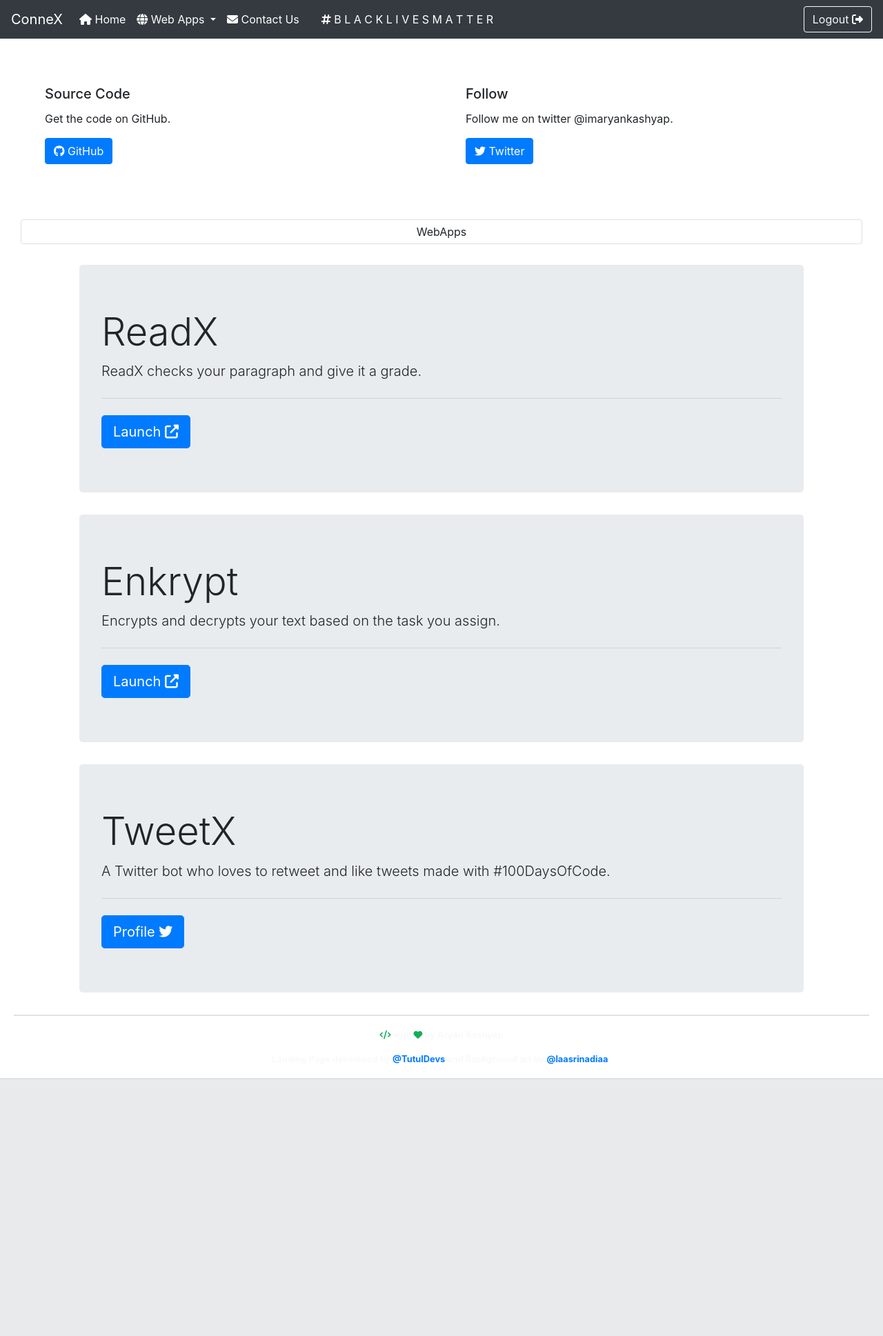
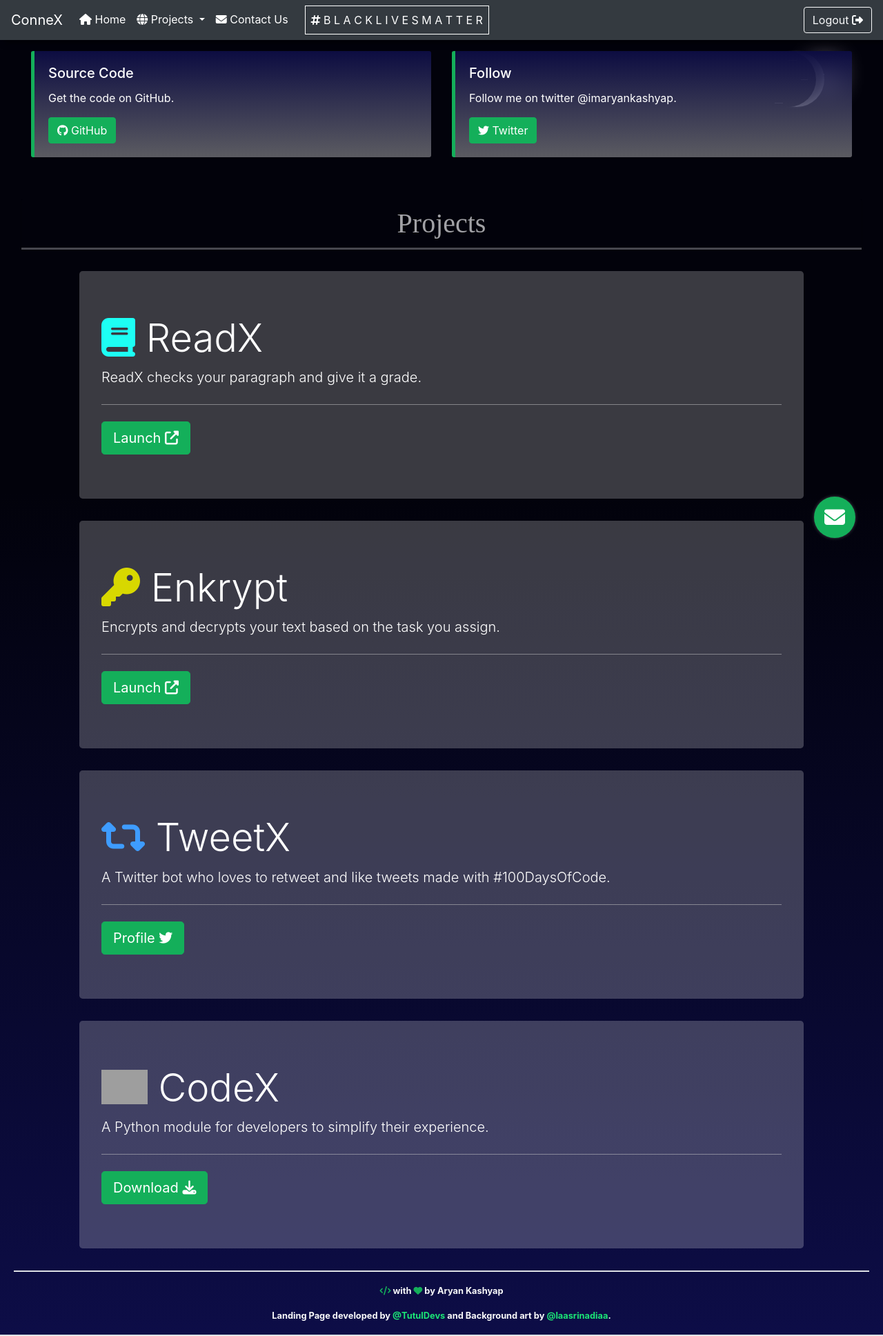
Before and after one commit to iaryankashyap/ConneX, a Flask app: page /admin_home in a window 1280 px wide. Shown: the whole page at 69% size. Before the commit the page ends 1563 px from the top, so only its background shows below. Run offline with Flask 2, Linux system fonts and the light colour scheme; some libraries are stand-ins or nearby versions; grey boxes are pictures that could not be loaded.

Commit message:
Updated html

```diff
--- a/webapp/templates/homepage2.html
+++ b/webapp/templates/homepage2.html
@@ -8,7 +8,7 @@
       type="image/x-icon"
     />
     <link href="https://fonts.googleapis.com/css2?family=PT+Sans:wght@700&display=swap" rel="stylesheet">
-    <link rel="stylesheet" href="../static/homepage3.css">
+    <link rel="stylesheet" href="../static/homepage4.css">
 
 
 
@@ -82,12 +82,13 @@
               aria-haspopup="true"
               aria-expanded="false"
             >
-            <i class="fas fa-globe"></i> Web Apps
+            <i class="fas fa-globe"></i> Projects
             </a>
-            <div class="dropdown-menu" aria-labelledby="navbarDropdown">
-              <a class="dropdown-item" href="#redirect">ReadX</a>
-              <a class="dropdown-item" href="#enc">Enkrypt</a>
-              <a class="dropdown-item" href="#tweetx">TweetX</a>
+            <div class="dropdown-menu bg-dark" aria-labelledby="navbarDropdown">
+              <a class="dropdown-item bg-dark text-light" href="#redirect"><i class="fas fa-book"></i> ReadX</a>
+              <a class="dropdown-item bg-dark text-light" href="#enc"><i class="fas fa-key"></i> Enkrypt</a>
+              <a class="dropdown-item bg-dark text-light" href="#tweetx"><i class="fas fa-retweet"></i> TweetX</a>
+              <a class="dropdown-item bg-dark text-light" href="#codex"><i class="fab fa-python"></i> CodeX</a>
             </div>
 
           </li>
@@ -99,7 +100,7 @@
           </li>
           <div class="i">
           <li class="nav-item active">
-            <a id="io" class="nav-link"><i class="fas fa-hashtag"></i> B L A C K  L I V E S  M A T T E R <span class="sr-only">(current)</span></a>
+            <a href="https://blacklivesmatter.com/" id="io" class="nav-link"><i class="fas fa-hashtag"></i> B L A C K  L I V E S  M A T T E R <span class="sr-only">(current)</span></a>
           </li>
 
         </div>
@@ -151,19 +152,19 @@
         </div>
       </div>
     </div>
-    <div style="margin-bottom:30px;margin-left: 30px;margin-right: 30px;" class="card sticky-top bg-transparent">
-      <div id="opop" style="text-align: center; padding: 5px;" class="card-body bg-transparent rounded">
+    <div style="margin-bottom:30px;margin-left: 30px;margin-right: 30px;" class="card bg-transparent">
+      <div id="opop" style="text-align: center; padding: 5px; font-size: 40px;" class="card-body bg-transparent rounded">
 
-        WebApps
+        Projects
 
       </div>
     </div>
     <div class="container bg-transparent">
     <div style="margin-left: 30px; margin-right: 30px;" class="jumbotron">
-      <h1 id="redirect" class="display-4">ReadX</h1>
+      <h1 id="redirect" class="display-4"><i style="color: #1dfff4;" class="fas fa-book"></i> ReadX</h1>
       <p class="lead">ReadX checks your paragraph and give it a grade.</p>
 
-      <hr class="my-4" />
+      <hr class="opp my-4" />
 
       <a
         class="btn btn-primary btn-lg"
@@ -174,10 +175,10 @@
       >
     </div>
     <div style="margin-left: 30px; margin-right: 30px;" class="jumbotron ">
-      <h1 id="enc" class="display-4">Enkrypt</h1>
+      <h1 id="enc" class="display-4"><i style="color: rgb(216, 216, 0);" class="fas fa-key"></i> Enkrypt</h1>
       <p class="lead">Encrypts and decrypts your text based on the task you assign.</p>
 
-      <hr class="my-4" />
+      <hr class="opp my-4" />
 
       <a
         class="btn btn-primary btn-lg"
@@ -189,10 +190,10 @@
     </div>
 
     <div style="margin-left: 30px; margin-right: 30px;" class="jumbotron ">
-      <h1 id="tweetx" class="display-4">TweetX</h1>
+      <h1 id="tweetx" class="display-4"><i style="color: #3e9cff;" class="fas fa-retweet"></i> TweetX</h1>
       <p class="lead">A Twitter bot who loves to retweet and like tweets made with #100DaysOfCode.</p>
 
-      <hr class="my-4" />
+      <hr class="opp my-4" />
 
       <a
         class="btn btn-primary btn-lg"
@@ -202,7 +203,22 @@
         >Profile <i class="fab fa-twitter"></i></a
       >
     </div>
+    <div style="margin-left: 30px; margin-right: 30px;" class="jumbotron ">
+      <h1 id="codex" class="display-4"><img style="height: 50px; width: auto; margin-bottom: 10px; " src="https://code.fb.com/wp-content/uploads/2016/05/2000px-Python-logo-notext.svg_.png"> CodeX</h1>
+      <p class="lead">A Python module for developers to simplify their experience.</p>
+
+      <hr class="opp my-4" />
+
+      <a
+        class="btn btn-primary btn-lg"
+        href="https://github.com/iaryankashyap/CodeX"
+        role="button"
+        id="buttonn"
+        >Download <i class="fas fa-download"></i></a
+      >
+    </div>
   </div>
+
     <div style="margin: 20px;" class="border"></div>
     <div
       style="color: black; text-align: center; margin-bottom: 20px;"
@@ -221,7 +237,7 @@
       class="wrap"
     >
       <h6 class="text-light small font-weight-bold">
-        Landing Page developed by <a href="https://twitter.com/TutulDevs">@TutulDevs</a> and Background art by <a href="https://twitter.com/laasrinadiaa">@laasrinadiaa</a>.
+        Landing Page developed by <a id="credits" href="https://twitter.com/TutulDevs">@TutulDevs</a> and Background art by <a id="credits" href="https://twitter.com/laasrinadiaa">@laasrinadiaa</a>.
       </h6>
 
     </div>
```
